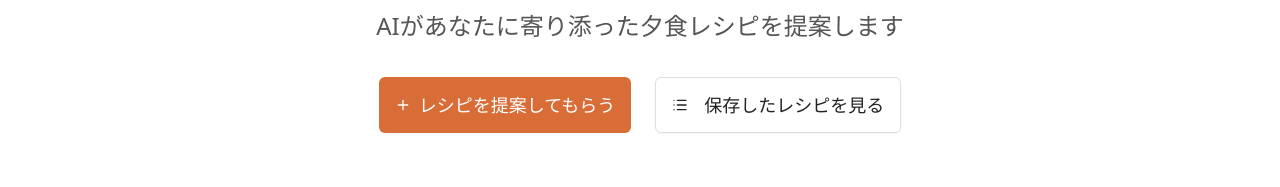
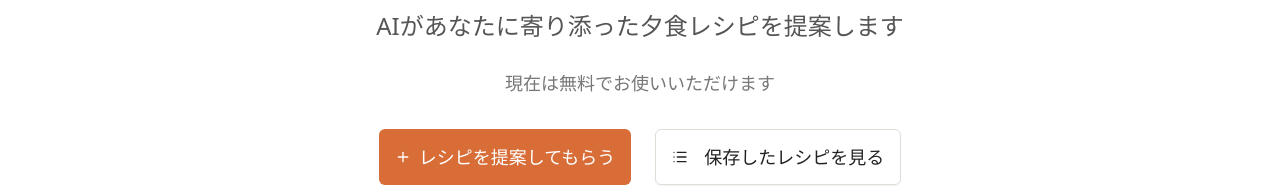
Before and after one commit to RS0856/yoru-meal, a Next.js app: page / in a window 1280 px wide. Shown: the part 366-553 px from the top of the page. Built offline with nearby package versions, Linux system fonts and the light colour scheme; no server answers.

Commit message:
🔧 更新: 提案APIのレート制限を1日10回に変更し、関連するエラーメッセージを更新。システム仕様書も修正し、ユーザーへの無料利用の案内を追加。

```diff
--- a/src/app/api/propose/route.ts
+++ b/src/app/api/propose/route.ts
@@ -52,8 +52,9 @@ async function callLLM(client: OpenAI, system: string, user: string) {
 
 export async function POST(req: NextRequest) {
     try {
-        const gate = await rateLimit(req, "/api/propose", 5, 60);
-        if (!gate.ok) return NextResponse.json({ error: "しばらくしてから再試行してください"}, { status: 429 });
+        // 1日10回の制限（86400秒 = 24時間）
+        const gate = await rateLimit(req, "/api/propose", 10, 86400);
+        if (!gate.ok) return NextResponse.json({ error: "1日の提案回数上限（10回）に達しました。明日またお試しください。"}, { status: 429 });
 
         const body = await req.json();
         const parseResult = InputSchema.safeParse(body);
--- a/src/app/page.tsx
+++ b/src/app/page.tsx
@@ -64,6 +64,9 @@ export default async function Home() {
               除外食材や調理器具を指定するだけで、
               <br />
               AIがあなたに寄り添った夕食レシピを提案します
+            </p>
+            <p className="text-base md:text-lg text-muted-foreground/80 max-w-2xl mx-auto">
+              現在は無料でお使いいただけます
             </p>
           </div>
           <div className="flex flex-col sm:flex-row gap-4 sm:gap-6 justify-center items-center">
```
Also changed, not shown: 1 other file (tests, documents, lock files or other folders).
